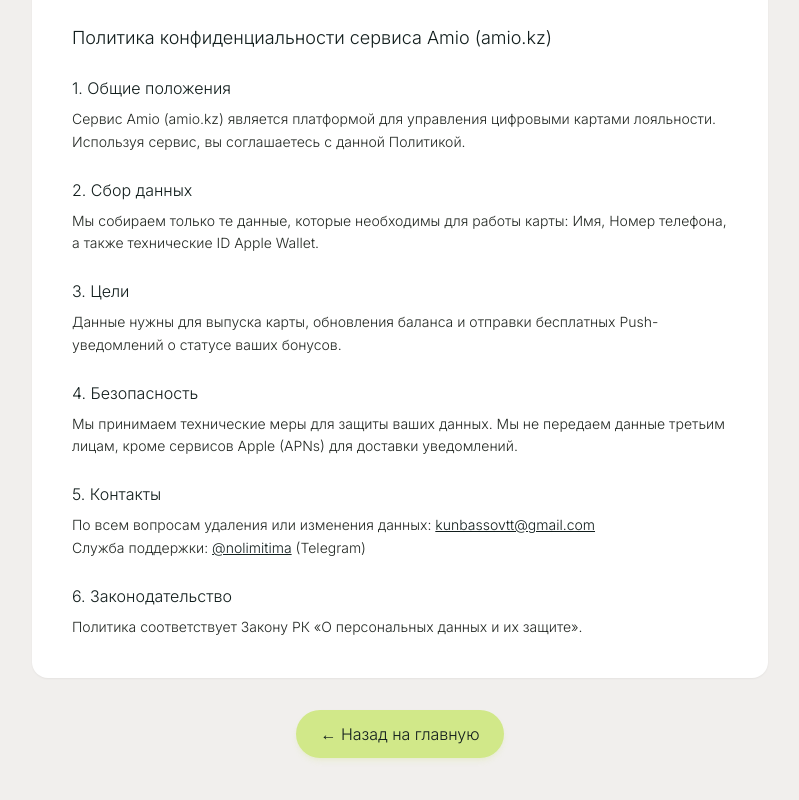
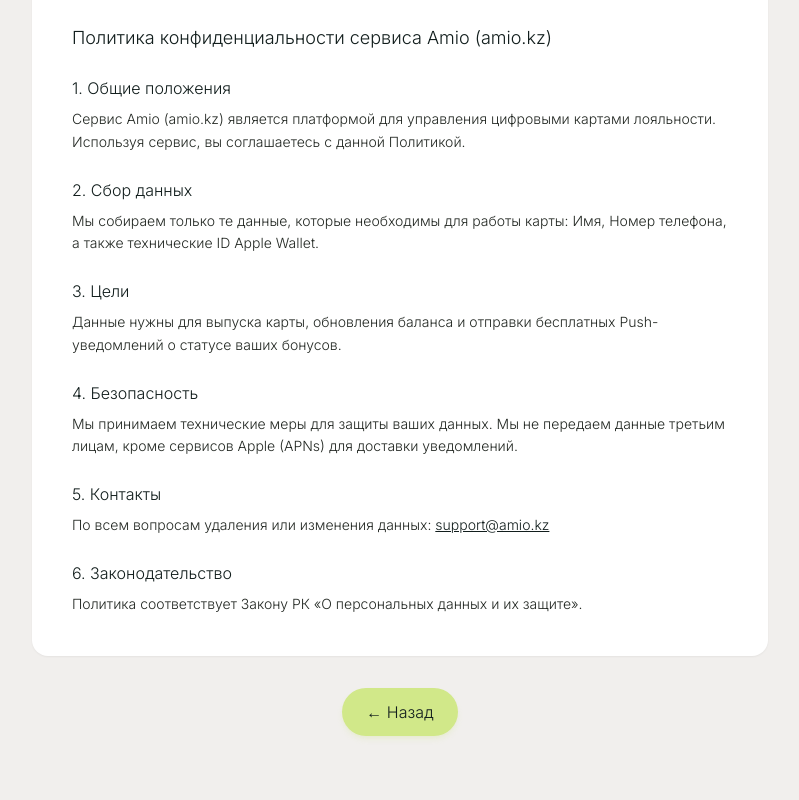
Before and after one commit to nolimitima/amio, a React (Vite) app in the folder frontend/: page /privacy in a window 1280 px wide. Shown: the part 260-1060 px from the top of the page, without its empty margins (240-1039 px from the left). Built offline with nearby package versions, Linux system fonts and the light colour scheme; no server answers.

Commit message:
Add privacy policy page and consent text in join form

```diff
--- a/frontend/src/pages/Privacy.jsx
+++ b/frontend/src/pages/Privacy.jsx
@@ -3,6 +3,17 @@ import { useNavigate } from 'react-router-dom';
 
 export default function Privacy() {
     const navigate = useNavigate();
+
+    // Функция для возврата назад
+    const handleBack = () => {
+        // Если есть история браузера, возвращаемся назад
+        if (window.history.length > 1) {
+            navigate(-1);
+        } else {
+            // Иначе идём на главную
+            navigate('/');
+        }
+    };
 
     return (
         <div className="font-[Inter] bg-[#F1EFED] min-h-screen w-full">
@@ -66,15 +77,9 @@ export default function Privacy() {
                         <h2 className="text-base font-medium text-[#121E1D] mb-2">5. Контакты</h2>
                         <p className="text-sm font-light leading-relaxed">
                             По всем вопросам удаления или изменения данных:{' '}
-                            <a href="mailto:kunbassovtt@gmail.com" className="text-[#121E1D] underline hover:opacity-70">
-                                kunbassovtt@gmail.com
+                            <a href="mailto:support@amio.kz" className="text-[#121E1D] underline hover:opacity-70">
+                                support@amio.kz
                             </a>
-                            <br />
-                            Служба поддержки:{' '}
-                            <a href="https://t.me/nolimitima" target="_blank" rel="noopener noreferrer" className="text-[#121E1D] underline hover:opacity-70">
-                                @nolimitima
-                            </a>{' '}
-                            (Telegram)
                         </p>
                     </section>
 
@@ -89,10 +94,10 @@ export default function Privacy() {
                 {/* Back button */}
                 <div className="mt-8 text-center">
                     <button
-                        onClick={() => navigate('/')}
+                        onClick={handleBack}
                         className="px-6 py-3 rounded-full font-light text-[#121E1D] bg-[#D1E889] hover:bg-[#e6f7a1] transition-all duration-200 shadow-md shadow-[#D1E889]/20"
                     >
-                        ← Назад на главную
+                        ← Назад
                     </button>
                 </div>
             </main>
```
